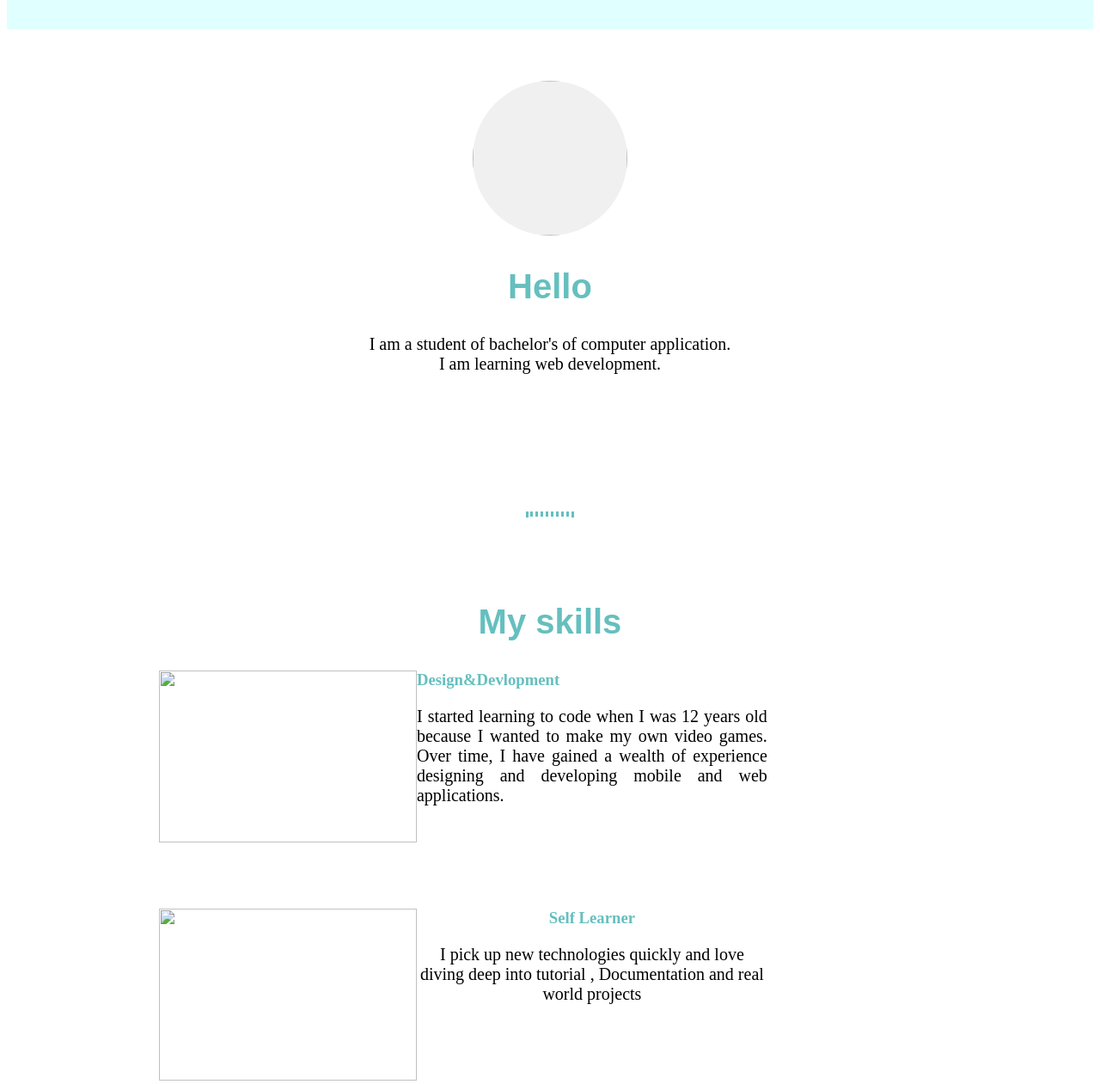
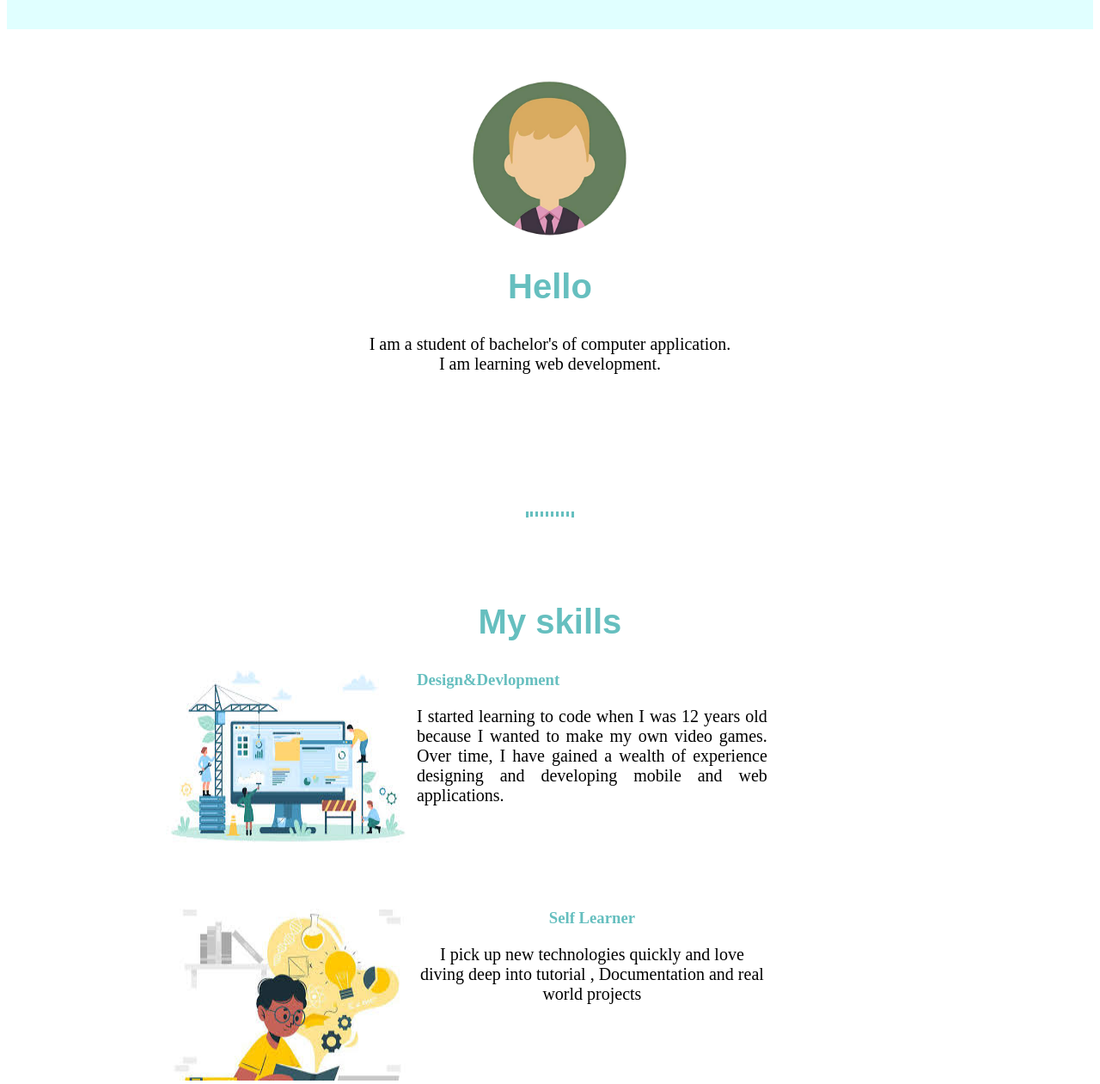
Before and after one commit to kamalhara/kamal-portfolio, a plain HTML site: page index.html in a window 1280 px wide. Shown: the part 724-1985 px from the top of the page at 86% size. Drawn offline with Linux system fonts and the light colour scheme; a web font is replaced by a local one.

Commit message:
Update index.html

```diff
--- a/index.html
+++ b/index.html
@@ -20,18 +20,18 @@
 
     </div>
     <div class="second-container">
-        <img class="pf" src="./image/31AWFCkio3L._UF1000,1000_QL80_.jpg" >
+        <img class="pf" src="./images/31AWFCkio3L._UF1000,1000_QL80_.jpg" >
         <h2 class="sub-head">Hello</h2>
         <p class="bio">I am a student of bachelor's of computer application.<br> I am learning web development. </p>
         <hr>
         <h2 class="sub-head">My skills</h2>
-        <div class="skills"><img class="dev"src="./image/download.jpeg" >
+        <div class="skills"><img class="dev"src="./images/download.jpeg" >
         <h3>Design&Devlopment</h3>
         <p class="design"> I started learning to code when I was 12 years old because I wanted to make my own video games.
            Over time, I have gained a wealth of experience designing and developing mobile and web applications.</p>
 </div>
 <div class="self">
-<img class = "dev " src="./download (1).jpeg" >
+<img class = "dev " src="./images/download (1).jpeg" >
 <h3>Self Learner</h3>
 <p class="design">I pick up new technologies quickly and love diving deep into tutorial
   , Documentation and real world projects</p>
```
